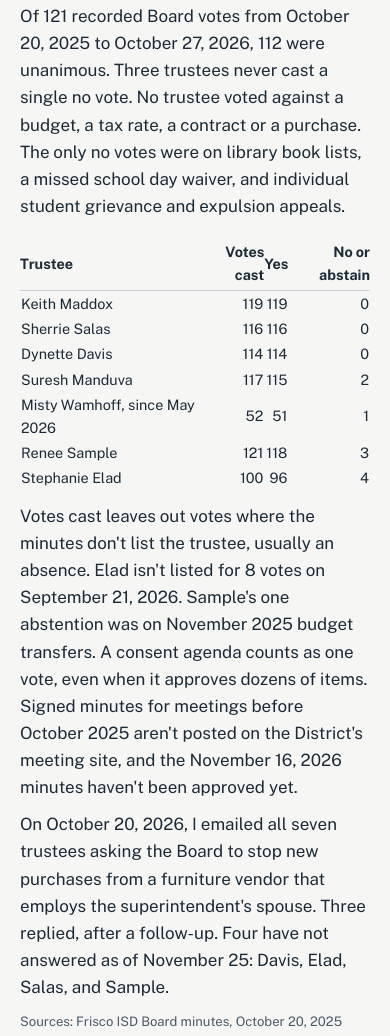
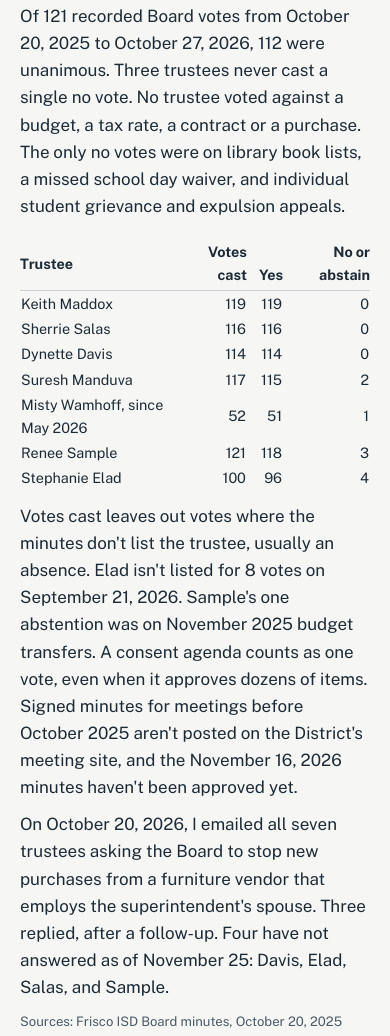
Before and after one commit to srjordan6/jordanforfisd, a plain HTML site: page public/index.html in a window 390 px wide. Shown: the part 2016-3052 px from the top of the page. Drawn offline with nearby package versions, Linux system fonts and the light colour scheme.

Commit message:
Space vote table columns on phones
Co-Authored-By: Claude Opus 5.5 <noreply@anthropic.com>
Claude-Session: https://claude.ai/code/session_01WnvuLT7jPi5dMB6mrU3FhL

```diff
--- a/public/index.html
+++ b/public/index.html
@@ -261,15 +261,15 @@ footer a{color:#D7DEE3}
         <h3>The Board almost never says no.</h3>
         <div class="fact"><p>Of 121 recorded Board votes from October 20, 2025 to October 27, 2026, 112 were unanimous. Three trustees never cast a single no vote. No trustee voted against a budget, a tax rate, a contract or a purchase. The only no votes were on library book lists, a missed school day waiver, and individual student grievance and expulsion appeals.</p>
           <div class="tablewrap"><table class="mini" style="width:100%;border-collapse:collapse;font-size:.9rem;margin:.4rem 0 .8rem">
-            <thead><tr><th style="text-align:left;border-bottom:1px solid var(--rule);padding:.25rem 0">Trustee</th><th style="text-align:right;border-bottom:1px solid var(--rule);padding:.25rem 0">Votes cast</th><th style="text-align:right;border-bottom:1px solid var(--rule);padding:.25rem 0">Yes</th><th style="text-align:right;border-bottom:1px solid var(--rule);padding:.25rem 0">No or abstain</th></tr></thead>
+            <thead><tr><th style="text-align:left;border-bottom:1px solid var(--rule);padding:.25rem 0">Trustee</th><th style="text-align:right;border-bottom:1px solid var(--rule);padding:.25rem 0 .25rem .75rem;vertical-align:bottom">Votes cast</th><th style="text-align:right;border-bottom:1px solid var(--rule);padding:.25rem 0 .25rem .75rem;vertical-align:bottom">Yes</th><th style="text-align:right;border-bottom:1px solid var(--rule);padding:.25rem 0 .25rem .75rem;vertical-align:bottom">No or abstain</th></tr></thead>
             <tbody>
-              <tr><td>Keith Maddox</td><td style="text-align:right">119</td><td style="text-align:right">119</td><td style="text-align:right">0</td></tr>
-              <tr><td>Sherrie Salas</td><td style="text-align:right">116</td><td style="text-align:right">116</td><td style="text-align:right">0</td></tr>
-              <tr><td>Dynette Davis</td><td style="text-align:right">114</td><td style="text-align:right">114</td><td style="text-align:right">0</td></tr>
-              <tr><td>Suresh Manduva</td><td style="text-align:right">117</td><td style="text-align:right">115</td><td style="text-align:right">2</td></tr>
-              <tr><td>Misty Wamhoff, since May 2026</td><td style="text-align:right">52</td><td style="text-align:right">51</td><td style="text-align:right">1</td></tr>
-              <tr><td>Renee Sample</td><td style="text-align:right">121</td><td style="text-align:right">118</td><td style="text-align:right">3</td></tr>
-              <tr><td>Stephanie Elad</td><td style="text-align:right">100</td><td style="text-align:right">96</td><td style="text-align:right">4</td></tr>
+              <tr><td>Keith Maddox</td><td style="text-align:right;padding-left:.75rem">119</td><td style="text-align:right;padding-left:.75rem">119</td><td style="text-align:right;padding-left:.75rem">0</td></tr>
+              <tr><td>Sherrie Salas</td><td style="text-align:right;padding-left:.75rem">116</td><td style="text-align:right;padding-left:.75rem">116</td><td style="text-align:right;padding-left:.75rem">0</td></tr>
+              <tr><td>Dynette Davis</td><td style="text-align:right;padding-left:.75rem">114</td><td style="text-align:right;padding-left:.75rem">114</td><td style="text-align:right;padding-left:.75rem">0</td></tr>
+              <tr><td>Suresh Manduva</td><td style="text-align:right;padding-left:.75rem">117</td><td style="text-align:right;padding-left:.75rem">115</td><td style="text-align:right;padding-left:.75rem">2</td></tr>
+              <tr><td>Misty Wamhoff, since May 2026</td><td style="text-align:right;padding-left:.75rem">52</td><td style="text-align:right;padding-left:.75rem">51</td><td style="text-align:right;padding-left:.75rem">1</td></tr>
+              <tr><td>Renee Sample</td><td style="text-align:right;padding-left:.75rem">121</td><td style="text-align:right;padding-left:.75rem">118</td><td style="text-align:right;padding-left:.75rem">3</td></tr>
+              <tr><td>Stephanie Elad</td><td style="text-align:right;padding-left:.75rem">100</td><td style="text-align:right;padding-left:.75rem">96</td><td style="text-align:right;padding-left:.75rem">4</td></tr>
             </tbody></table></div>
           <p>Votes cast leaves out votes where the minutes don't list the trustee, usually an absence. Elad isn't listed for 8 votes on September 21, 2026. Sample's one abstention was on November 2025 budget transfers. A consent agenda counts as one vote, even when it approves dozens of items. Signed minutes for meetings before October 2025 aren't posted on the District's meeting site, and the November 16, 2026 minutes haven't been approved yet.</p>
           <p>On October 20, 2026, I emailed all seven trustees asking the Board to stop new purchases from a furniture vendor that employs the superintendent's spouse. Three replied, after a follow-up. Four have not answered as of November 25: Davis, Elad, Salas, and Sample.</p>
```
